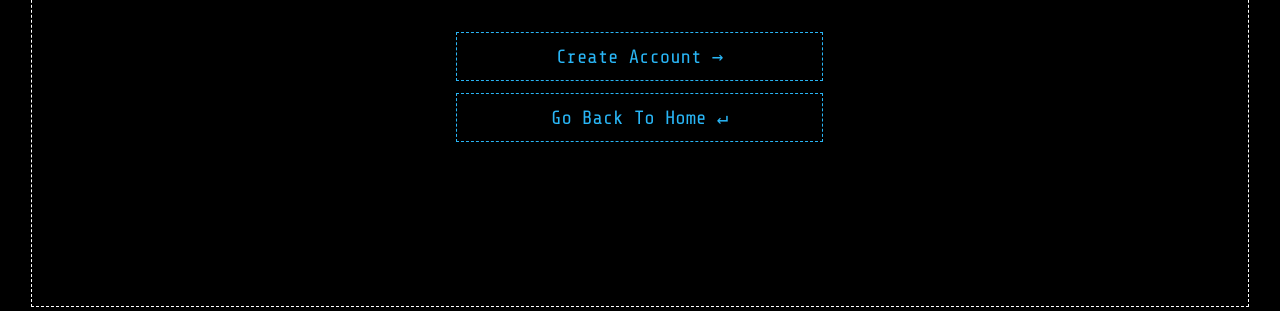
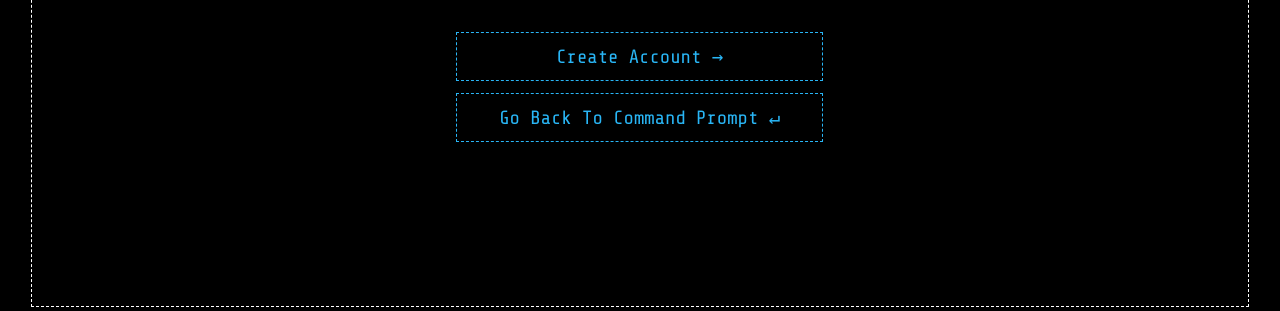
Before and after one commit to svce-interrupt/Interrupt18-Website, a PHP site: page /login/ in a window 1280 px wide. Shown: the part 461-772 px from the top of the page. Run offline with PHP 8.4, Linux system fonts and the light colour scheme.

Commit message:
Linked to command prompt instead of home

```diff
--- a/developer/index.html
+++ b/developer/index.html
@@ -29,7 +29,7 @@
 
 		<p class="intro-text intro-body" id="intro-about"></p> <!-- The typing effect is done here -->
 
-		<img src="img/arj.jpg" alt="Arjun" id="arj" href="arjunaravind.in">
+		<img src="img/arj.jpg" alt="Arjun" id="arj">
 		<img src="img/ara.jpg" alt="Aravind" id="ara">
 		<img src="img/yuv.jpg" alt="Yuvraj" id="yuv">
 		<img src="img/sri.jpg" alt="Shriram" id="sri">
--- a/login/index.php
+++ b/login/index.php
@@ -99,7 +99,7 @@
 		</form>
 
 		<a href="../register/index.html" class="home-links top">Create Account &rarr;</a>
-		<a href="http://interrupt2k18.in/" class="home-links bottom">Go Back To Home &crarr;</a>
+		<a href="http://interrupt2k18.in/cmd" class="home-links bottom">Go Back To Command Prompt &crarr;</a>
 
 	</body>
 
```
